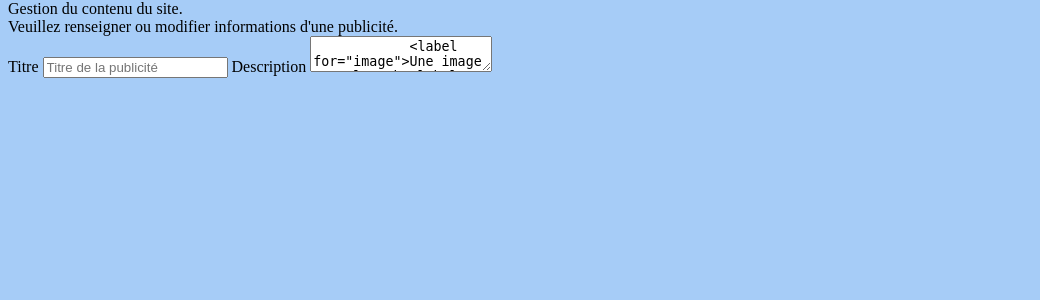
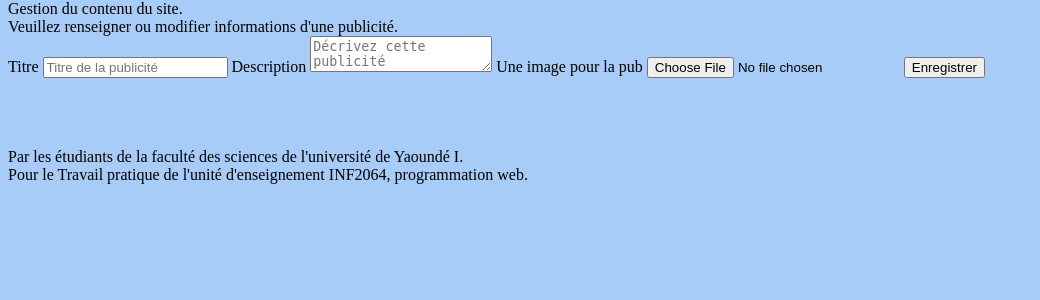
Before and after one commit to junssashu/Town_Hall_CMS, a PHP site: page /admin/pages/Espace_pub_mairie/creer_pub.php in a window 1280 px wide. Shown: the part 44-344 px from the top of the page, without its empty margins (0-1040 px from the left). Run offline with PHP 8.4, Linux system fonts and the light colour scheme.

Commit message:
closed texterea tags

```diff
--- a/admin/pages/Activite_mairie/creer_activite.php
+++ b/admin/pages/Activite_mairie/creer_activite.php
@@ -19,7 +19,7 @@
             <label for="nom">Nom</label>
             <input type="text" name="nomActivite" id="nom" placeholder="Nom de l'activité" class="field" required>
             <label for="description">Description</label>
-            <textarea name="description" id="description" placeholder="Décrivez cette activité" class="field" required>
+            <textarea name="description" id="description" placeholder="Décrivez cette activité" class="field" required></textarea>
             <input type="submit" name="submit" value="Enregistrer">
         </form>
 
--- a/admin/pages/Activite_mairie/modifier_activite.php
+++ b/admin/pages/Activite_mairie/modifier_activite.php
@@ -36,7 +36,7 @@ if($_GET['id'])
             <label for='nom'>Nom</label>
             <input type='text' name='nomActivite' id='nom' placeholder='Nom de l'activité' class='field' required>
             <label for='description'>Description</label>
-            <textarea name='description' id='description' placeholder='Décrivez cette activité' class='field' required>
+            <textarea name='description' id='description' placeholder='Décrivez cette activité' class='field' required></textarea>
             <input type='submit' name='submit' value='Enregistrer'>
         </form>
         ";
--- a/admin/pages/Annonces_mairie/creer_annonce.php
+++ b/admin/pages/Annonces_mairie/creer_annonce.php
@@ -25,7 +25,7 @@
             <label for="nom">Intitulé</label>
             <input type="text" name="intitule" id="nom" placeholder="Intitulé de l'annonce" class="field" required>
             <label for="parcours">Description</label>
-            <textarea  name="description" id="description" placeholder="Décrivez l'annonce" class="field">
+            <textarea  name="description" id="description" placeholder="Décrivez l'annonce" class="field"></textarea>
             <input type="submit" name="submit" value="Enregistrer">
         </form>
     </div>
--- a/admin/pages/Annonces_mairie/modifier_annonce.php
+++ b/admin/pages/Annonces_mairie/modifier_annonce.php
@@ -36,7 +36,7 @@ if($_GET['id'])
             <label for='nom'>Intitulé</label>
             <input type='text' name='intitule' id='nom' placeholder='Intitulé de l'annonce' class='field' required>
             <label for='parcours'>Description</label>
-            <textarea  name='description' id='description' placeholder='Décrivez l'annnonce' class='field' required>
+            <textarea  name='description' id='description' placeholder='Décrivez l'annnonce' class='field' required></textarea>
             <input type='submit' name='submit' value='Enregistrer'>
         </form>
         ";
--- a/admin/pages/Espace_pub_mairie/creer_pub.php
+++ b/admin/pages/Espace_pub_mairie/creer_pub.php
@@ -26,7 +26,7 @@
             <label for="nom">Titre</label>
             <input type="text" name="titre" id="nom" placeholder="Titre de la publicité" class="field" required>
             <label for="parcours">Description</label>
-            <textarea name="description" id="parcours" placeholder="Décrivez cette publicité" class="field" required>
+            <textarea name="description" id="parcours" placeholder="Décrivez cette publicité" class="field" required></textarea>
             <label for="image">Une image pour la pub</label>
             <input type="file" id="image" name="image" class="field">
             <input type="submit" name="submit" value="Enregistrer">
--- a/admin/pages/Espace_pub_mairie/modifier_pub.php
+++ b/admin/pages/Espace_pub_mairie/modifier_pub.php
@@ -37,7 +37,7 @@ if($_GET['id'])
         <label for='nom'>Titre</label>
         <input type='text' name='titre' id='nom' placeholder='Titre de la publicité' class='field' required>
         <label for='parcours'>Description</label>
-        <textarea name='description' id='parcours' placeholder='Décrivez cette publicité' class='field' required>
+        <textarea name='description' id='parcours' placeholder='Décrivez cette publicité' class='field' required></textarea>
         <label for='image'>Une image pour la pub</label>
         <input type='file' id='image' name='image' class='field'>
         <input type='submit' name='submit' value='Enregistrer'>
--- a/admin/pages/Lieux_touristiques_mairie/creer_lieu.php
+++ b/admin/pages/Lieux_touristiques_mairie/creer_lieu.php
@@ -25,7 +25,7 @@
             <label for="nom">Nom</label>
             <input type="text" name="nomLieu" id="nom" placeholder="Nom du lieu ou localisation" class="field" required>
             <label for="parcours">Description</label>
-            <textarea name="description" id="parcours" placeholder="Décrivez le site" class="field" required>
+            <textarea name="description" id="parcours" placeholder="Décrivez le site" class="field" required></textarea>
             <label for="image">Une image du lieu</label>
             <input type="file" id="image" name="image" class="field" required>
             <input type="submit" name="submit" value="Enregistrer">
--- a/admin/pages/Lieux_touristiques_mairie/modifier_lieu.php
+++ b/admin/pages/Lieux_touristiques_mairie/modifier_lieu.php
@@ -43,7 +43,7 @@ if($_GET['id'])
                 <label for='nom'>Nom</label>
                 <input type='text' name='nomLieu' value=" .$query['nomLieu']." id='nom' placeholder='Nom du lieu ou localisation' class='field' required>
                 <label for='parcours'>Description</label>
-                <textarea name='description' id='parcours' placeholder='Décrivez le site' class='field' required>
+                <textarea name='description' id='parcours' placeholder='Décrivez le site' class='field' required></textarea>
                 <label for='image'>Une image du lieu</label>
                 <input type='file' id='image' name='image' class='field' required>
                 <input type='submit' name='submit' value='Enregistrer'>
--- a/admin/pages/Presentation_mairie/modifier_infos.php
+++ b/admin/pages/Presentation_mairie/modifier_infos.php
@@ -30,7 +30,7 @@
                 <label for='nom'>Nom</label>
                 <input type='text' name='nom' id='nom' placeholder='Nom de la mairie' class='field' required>
                 <label for='parcours'>Parcours</label>
-                <textarea name='parcours' id='parcours' placeholder='Décrivez le parcours professionnel du membre' class='field' required>
+                <textarea name='parcours' id='parcours' placeholder='Décrivez le parcours professionnel du membre' class='field' required></textarea>
                 <label for='cv'>Curriculum vitae</label>
                 <input type='file' id='cv' name='cv' class='field' required>
                 <input type='submit' name='submit' value='Enregistrer'>
--- a/admin/pages/Presentation_mairie/modifier_personnel.php
+++ b/admin/pages/Presentation_mairie/modifier_personnel.php
@@ -36,7 +36,7 @@ if($_GET['id'])
                 <label for='nom'>Nom</label>
                 <input type='text' name='nom' id='nom' placeholder='Nom de la mairie' class='field' required>
                 <label for='parcours'>Parcours</label>
-                <textarea name='parcours' id='parcours' placeholder='Décrivez le parcours professionnel du membre' class='field' required>
+                <textarea name='parcours' id='parcours' placeholder='Décrivez le parcours professionnel du membre' class='field' required></textarea>
                 <label for='cv'>Curriculum vitae</label>
                 <input type='file' id='cv' name='cv' class='field' required>
                 <input type='submit' name='submit' value='Enregistrer'>
```
